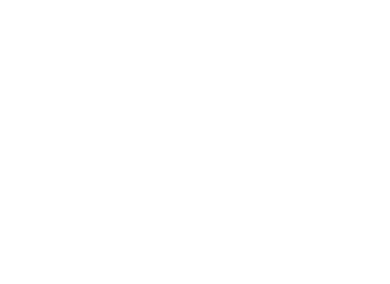
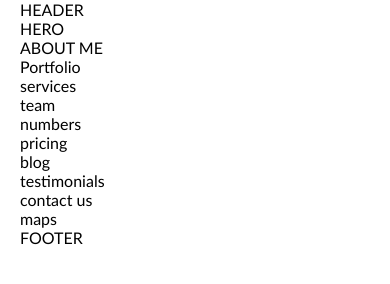
Before and after one commit to Every1CanWriteACode/xenol-portfolio, a plain HTML site: page index.html in a window 390 px wide. Drawn offline with Linux system fonts and the light colour scheme.

Commit message:
Initial structure and responsive design

```diff
--- a/css/layout.css
+++ b/css/layout.css
@@ -0,0 +1,46 @@
+.container,
+.container-full{
+    display: inline-block;
+    width: 100%;
+}
+    .container > .row{
+        display: inline-block;
+        width: 1200px;
+        margin: 0 calc( 50% - 600px );
+    }
+    .container-full > .row{
+        display: inline-block;
+        width: 100%;
+
+        padding: 0 20px;
+    }
+
+
+@media (max-width: 1300px){
+    .container > .row{
+        width: 1000px;
+        margin: 0 calc( 50% - 500px );
+
+    }
+}
+@media (max-width: 1100px){
+    .container > .row{
+        width: 800px;
+        margin: 0 calc( 50% - 400px );
+
+    }
+}
+@media (max-width: 900px){
+    .container > .row{
+        width: 600px;
+        margin: 0 calc( 50% - 300px );
+
+    }
+}
+@media (max-width: 700px){
+    .container > .row{
+        width: 100%;
+        margin: 0;
+        padding: 0 20px;
+    }
+}
--- a/index.html
+++ b/index.html
@@ -7,46 +7,115 @@
     <link rel="stylesheet" href="./css/reset.css">
     <link rel="stylesheet" href="./css/main.css">
     <link rel="stylesheet" href="./css/custom.css">
+    <link rel="stylesheet" href="./css/layout.css">
+    <link rel="stylesheet" href="./css/variables.css">
 </head>
 <body>
 
     <!-- header start -->
+    <div class="container-full">
+        <div class="row">
+            HEADER
+        </div>
+    </div>
     <!-- header end -->
 
     <!-- hero start -->
+    <div class="container">
+        <div class="row">
+            HERO
+        </div>
+    </div>
     <!-- hero end -->
 
     <!-- about me start -->
+    <div class="container">
+        <div class="row">
+            ABOUT ME
+        </div>
+    </div>
     <!-- about me end -->
 
     <!-- portfolio start -->
+    <div class="container">
+        <div class="row">
+            Portfolio
+        </div>
+    </div>
     <!-- portfolio end -->
 
     <!-- services start -->
+    <div class="container">
+        <div class="row">
+            services
+        </div>
+    </div>
     <!-- services end -->
 
     <!-- team start -->
+    <div class="container">
+        <div class="row">
+            team
+        </div>
+    </div>
     <!-- team end -->
 
     <!-- numbers start -->
+    <div class="container">
+        <div class="row">
+            numbers
+        </div>
+    </div>
     <!-- numbers end -->
 
     <!-- pricing start -->
+    <div class="container">
+        <div class="row">
+            pricing
+        </div>
+    </div>
     <!-- pricing end -->
 
     <!--  blog start -->
+    <div class="container">
+        <div class="row">
+            blog
+        </div>
+    </div>
     <!--  blog end -->
 
     <!-- testimonials start -->
+    <div class="container">
+        <div class="row">
+            testimonials
+        </div>
+    </div>
     <!-- testimonials end -->
 
     <!-- contact us start -->
+    <div class="container">
+        <div class="row">
+            contact us
+        </div>
+    </div>
     <!-- contact us end -->
 
     <!-- maps start -->
+
+    <div class="container-full">
+        <div class="row">
+            maps
+        </div>
+    </div>
     <!-- maps end -->
 
     <!-- footer start -->
+
+    <div class="container-full">
+        <div class="row">
+            FOOTER
+        </div>
+    </div>
     <!-- footer end -->
 
     <script href=""></script>
```
